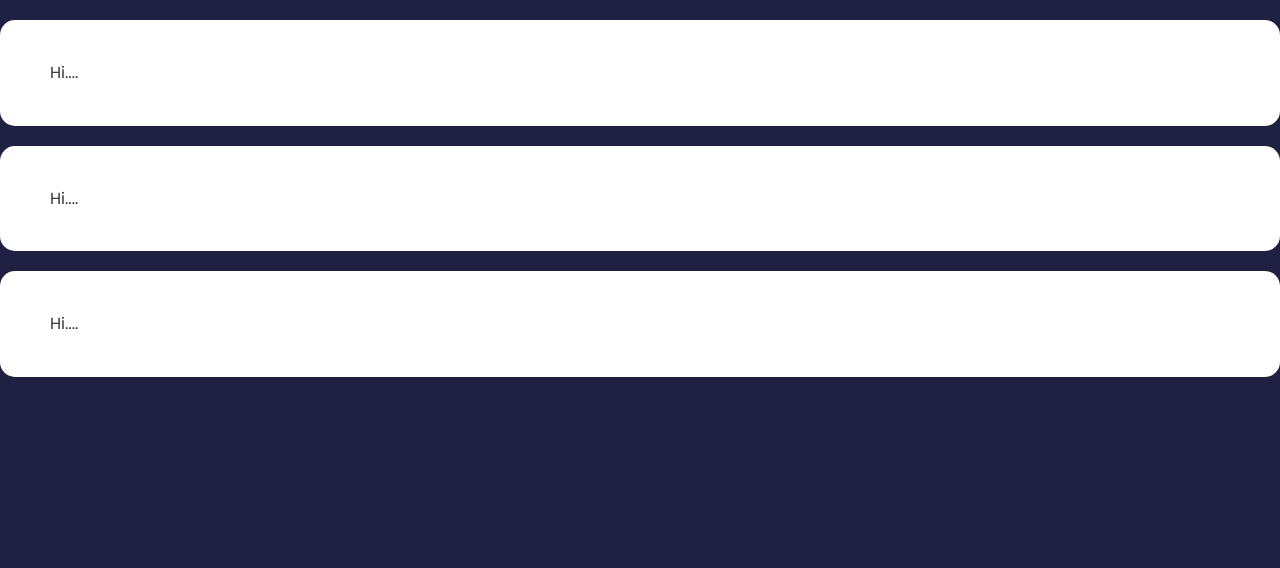
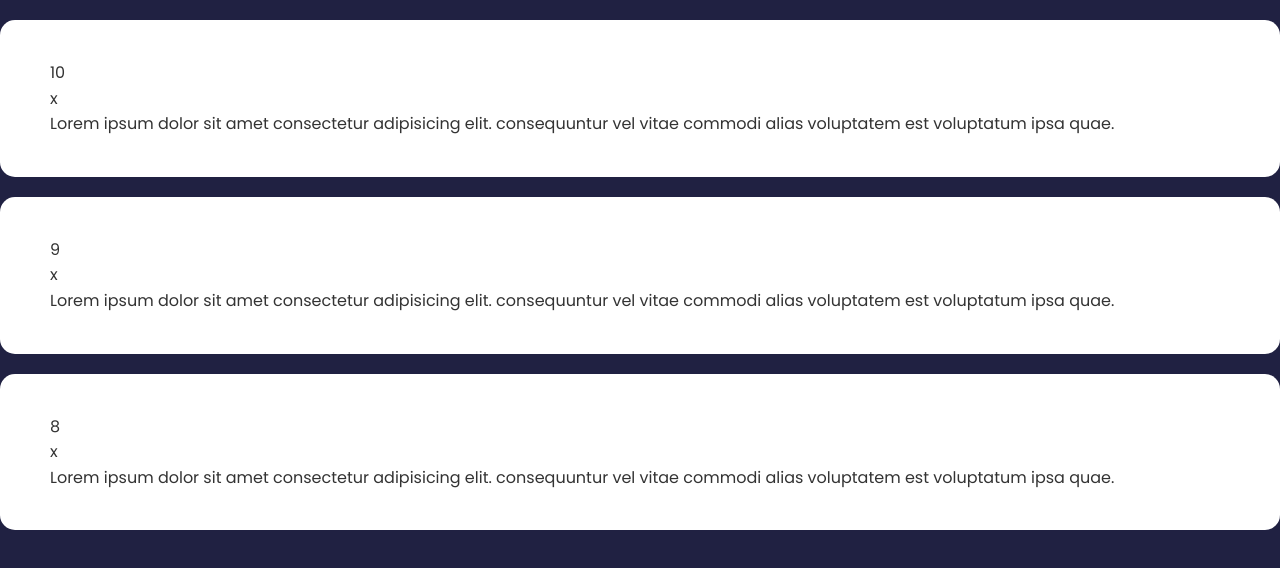
Before and after one commit to Andreas-Ziegler22/svelte-feedback-app, a Svelte app: page / in a window 1280 px wide. Shown: the top 568 px of the page. Built offline with nearby package versions, Linux system fonts and the light colour scheme.

Commit message:
content inside the card visible

```diff
--- a/src/components/FeedbackItem.svelte
+++ b/src/components/FeedbackItem.svelte
@@ -4,5 +4,11 @@
 </script>
 
 <Card>
-Hi....
+<div class="num-display">
+  {item.rating}
+</div>
+<div class="close">x</div>
+<p class="text-display">
+  {item.text}
+</p>
 </Card>
```
